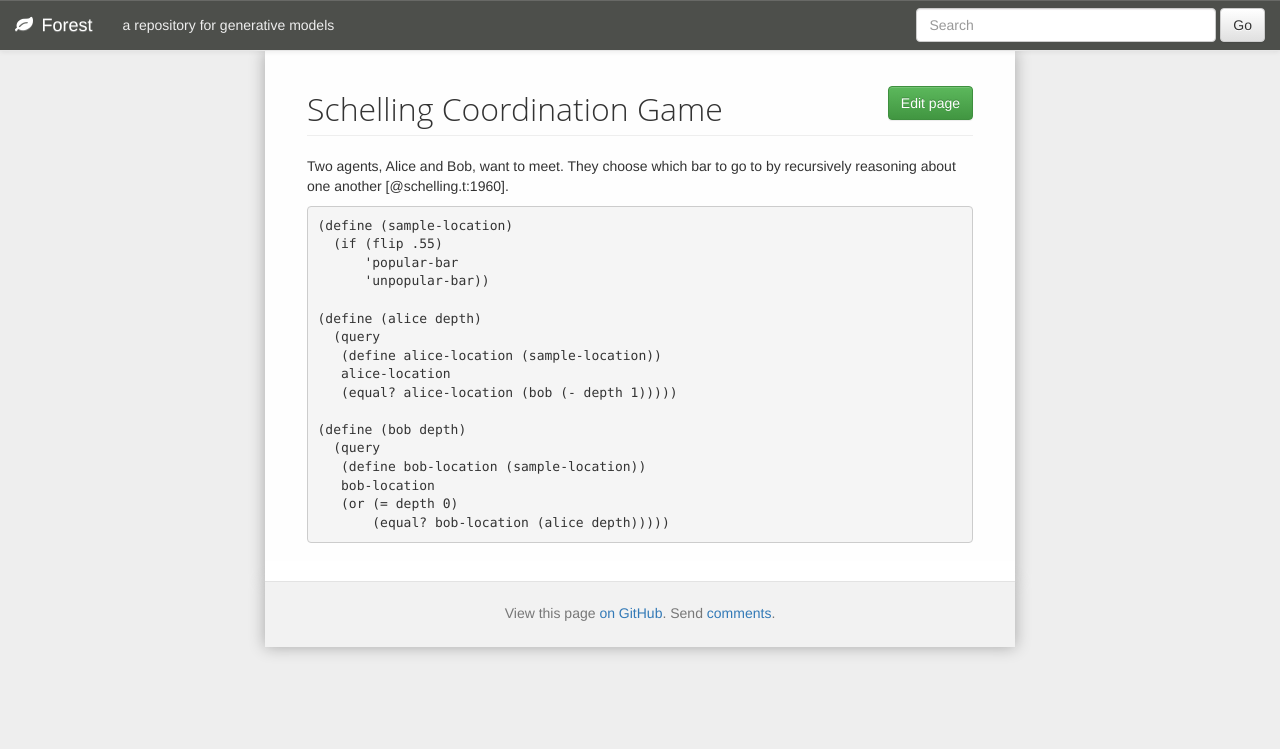
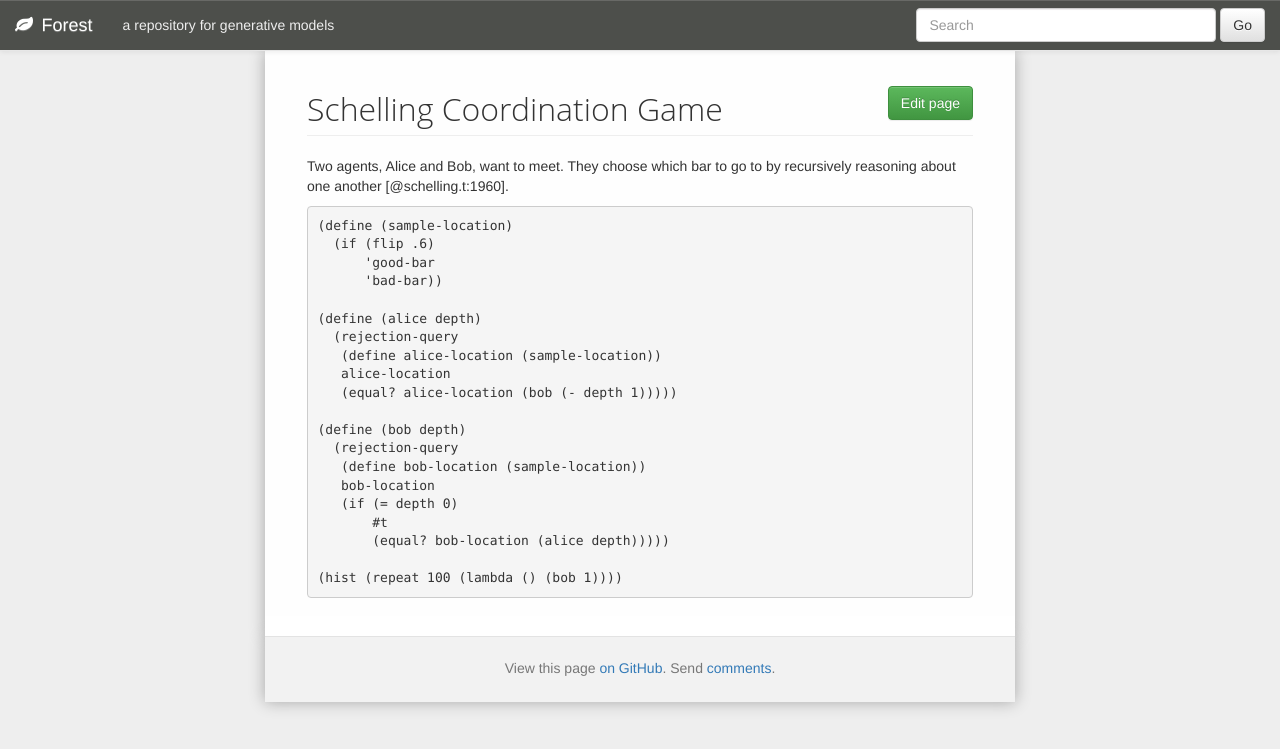
Before and after one commit to forestdb/forestdb.org, a Jekyll site: the page built from models/schelling.md, in a window 1280 px wide. Shown: the top 749 px of the page. Built offline with Jekyll 4.4.1, drawn with Linux system fonts in a browser that asks for light colours; nearby versions of some CDN libraries; a script that is not in the unit is left out.

Commit message:
Update schelling.md

```diff
--- a/models/schelling.md
+++ b/models/schelling.md
@@ -11,19 +11,22 @@ go to by recursively reasoning about one another
 [@schelling.t:1960].
 
     (define (sample-location)
-      (if (flip .55)
-          'popular-bar
-          'unpopular-bar))
+      (if (flip .6)
+          'good-bar
+          'bad-bar))
 
     (define (alice depth)
-      (query
+      (rejection-query
        (define alice-location (sample-location))
        alice-location
        (equal? alice-location (bob (- depth 1)))))
 
     (define (bob depth)
-      (query
+      (rejection-query
        (define bob-location (sample-location))
        bob-location
-       (or (= depth 0)
+       (if (= depth 0)
+           #t
            (equal? bob-location (alice depth)))))
+
+    (hist (repeat 100 (lambda () (bob 1))))
```
